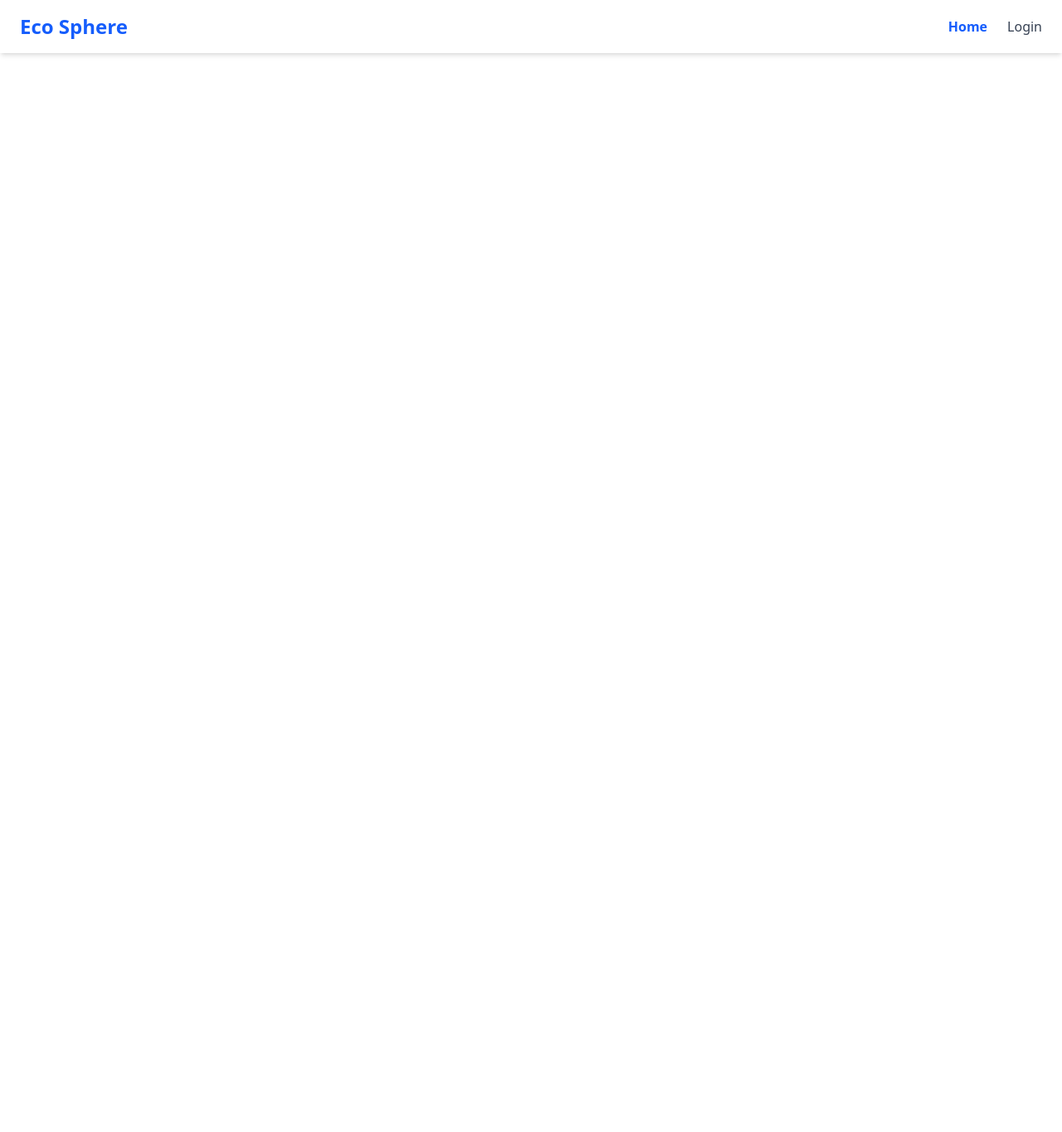
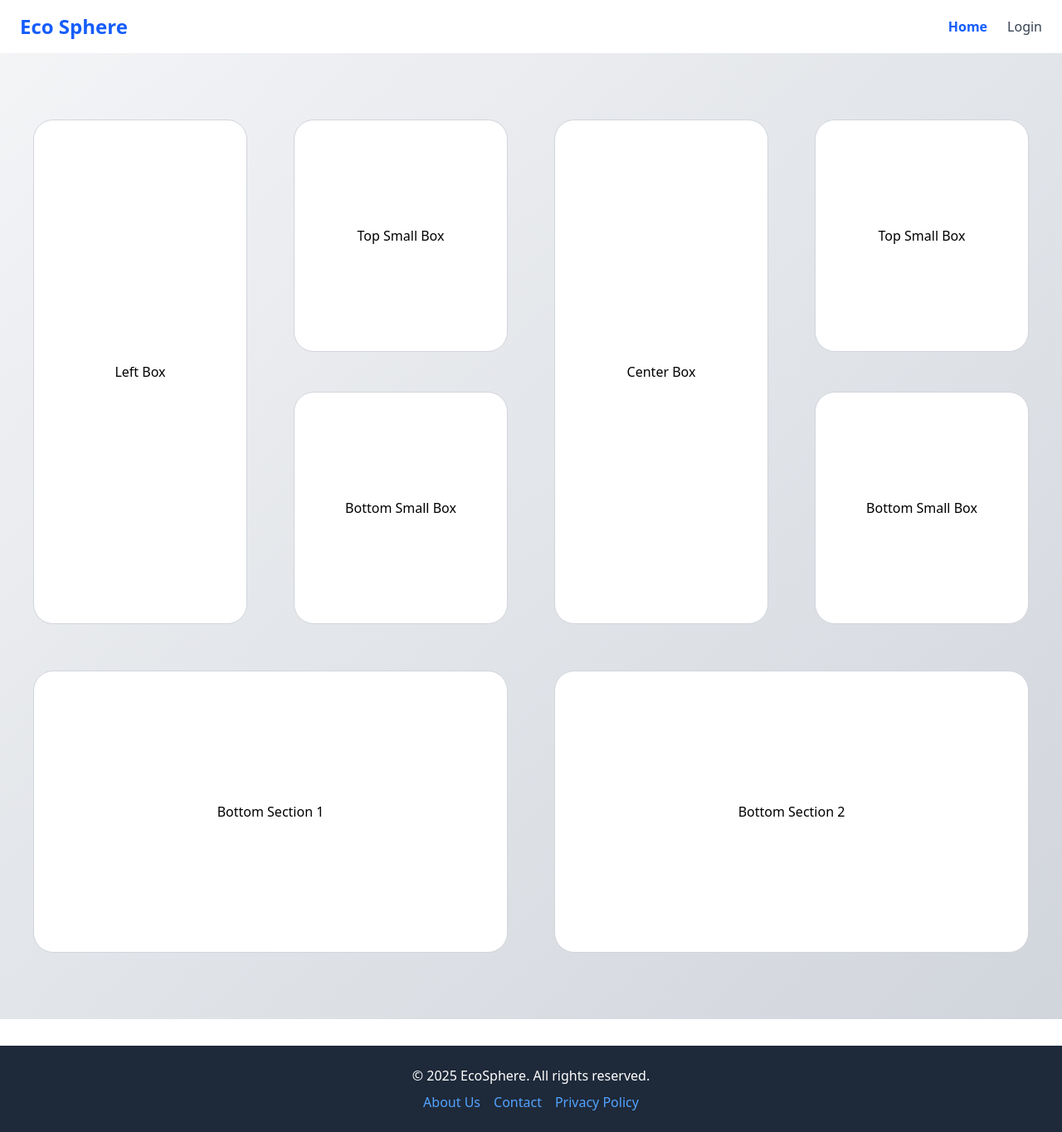
Before and after one commit to kalviumcommunity/s81_Jayanth_Ecosphere, a React (Vite) app in the folder frontend/: page / in a window 1280 px wide. Shown: the whole page at 83% size. Before the commit the page ends 800 px from the top, so only its background shows below. Built offline with nearby package versions, Linux system fonts and the light colour scheme; no server answers.

Commit message:
new home page

```diff
--- /dev/null
+++ b/frontend/src/components/Homepagee.jsx
@@ -0,0 +1,61 @@
+import React from "react";
+
+function Homepagee() {
+  return (
+    <>
+      <div className="bg-gradient-to-br from-gray-100 to-gray-300 min-h-screen py-20 px-10">
+        <div className="grid grid-cols-1 md:grid-cols-4 gap-14 max-w-screen-3xl mx-auto">
+          {/* Left Tall Box */}
+          <div className="bg-white rounded-3xl p-16 flex items-center justify-center border border-gray-300 min-h-[500px]">
+            Left Box
+          </div>
+
+          {/* First Column Stack */}
+          <div className="flex flex-col gap-12">
+            <div className="bg-white rounded-3xl p-12 border border-gray-300 min-h-[280px] flex items-center justify-center">
+              Top Small Box
+            </div>
+            <div className="bg-white rounded-3xl p-12 border border-gray-300 min-h-[280px] flex items-center justify-center">
+              Bottom Small Box
+            </div>
+          </div>
+
+          {/* Center Tall Box */}
+          <div className="bg-white rounded-3xl p-16 flex items-center justify-center border border-gray-300 min-h-[500px]">
+            Center Box
+          </div>
+
+          {/* Second Column Stack */}
+          <div className="flex flex-col gap-12">
+            <div className="bg-white rounded-3xl p-12 border border-gray-300 min-h-[280px] flex items-center justify-center">
+              Top Small Box
+            </div>
+            <div className="bg-white rounded-3xl p-12 border border-gray-300 min-h-[280px] flex items-center justify-center">
+              Bottom Small Box
+            </div>
+          </div>
+
+          {/* Bottom Wide Boxes */}
+          <div className="col-span-1 md:col-span-2 bg-white rounded-3xl p-16 border border-gray-300 min-h-[340px] flex items-center justify-center">
+            Bottom Section 1
+          </div>
+          <div className="col-span-1 md:col-span-2 bg-white rounded-3xl p-16 border border-gray-300 min-h-[340px] flex items-center justify-center">
+            Bottom Section 2
+          </div>
+        </div>
+      </div>
+        <footer className="bg-gray-800 text-white p-6 mt-8">
+        <div className="text-center">
+          <p>&copy; 2025 EcoSphere. All rights reserved.</p>
+          <div className="mt-2">
+            <a href="#" className="text-blue-400 hover:underline mr-4">About Us</a>
+            <a href="#" className="text-blue-400 hover:underline mr-4">Contact</a>
+            <a href="#" className="text-blue-400 hover:underline">Privacy Policy</a>
+          </div>
+        </div>
+      </footer>
+    </>
+  );
+}
+
+export default Homepagee;
--- a/frontend/src/components/homepage.jsx
+++ b/frontend/src/components/homepage.jsx
@@ -119,7 +119,7 @@ const Homepage = () => {
   return (
     <div className={darkMode ? "min-h-screen bg-gray-900 text-white" : "min-h-screen bg-gray-50 text-gray-900"}>
       <header className="flex justify-between items-center p-6">
-        <h1 className="text-2xl font-extrabold">Eco-Friendly Hub</h1>
+        <h1 className="text-2xl font-extrabold">Welcome to EcoSphere</h1>
         <motion.button
           onClick={toggleDarkMode}
           aria-label="Toggle dark mode"
@@ -226,7 +226,7 @@ const Homepage = () => {
 
       <footer className="bg-gray-800 text-white p-6 mt-8">
         <div className="text-center">
-          <p>&copy; 2025 Eco-Friendly Hub. All rights reserved.</p>
+          <p>&copy; 2025 EcoSphere. All rights reserved.</p>
           <div className="mt-2">
             <a href="#" className="text-blue-400 hover:underline mr-4">About Us</a>
             <a href="#" className="text-blue-400 hover:underline mr-4">Contact</a>
--- a/frontend/src/pages/home.jsx
+++ b/frontend/src/pages/home.jsx
@@ -1,10 +1,10 @@
 import React from 'react';
-import Homepage from '../components/homepage';
+import Homepagee from '../components/Homepagee';
 
 const Home = () => {
   return (
     <div>
-
+      <Homepagee/>
 
     </div>
   );
```
